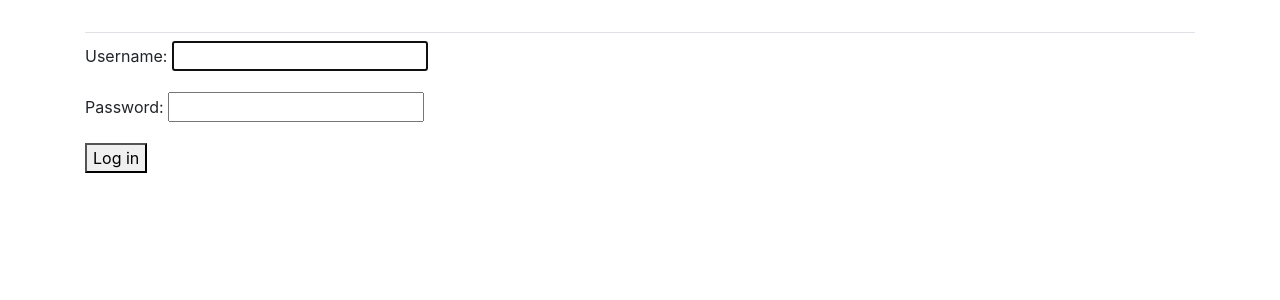
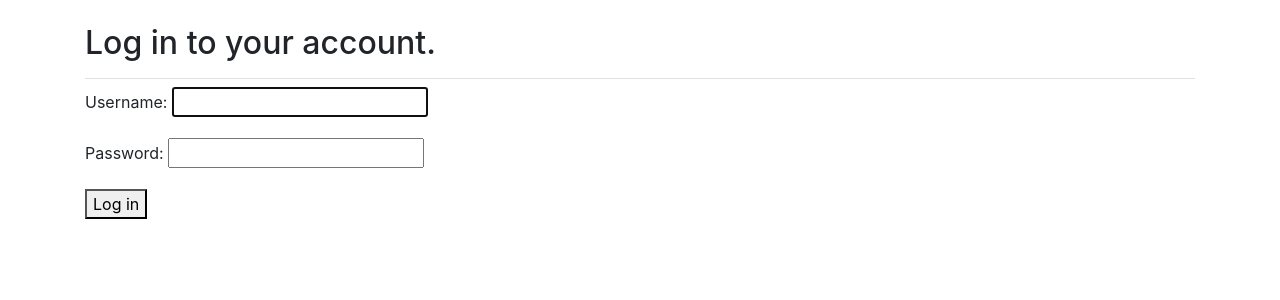
Before and after one commit to pnvnd/python-django, a Django app: page /users/login/ in a window 1280 px wide. Shown: the part 58-358 px from the top of the page. Run offline with Django 3.2, Linux system fonts and the light colour scheme; some libraries are stand-ins or nearby versions.

Commit message:
Partial update to login page bootstrap

```diff
--- a/users/templates/registration/login.html
+++ b/users/templates/registration/login.html
@@ -1,4 +1,9 @@
 {% extends "learning_logs/base.html" %}
+{% load bootstrap4 %}
+
+{% block page_header %}
+	<h2>Log in to your account.</h2>
+{% endblock page_header %}
 
 {% block content %}
 
```
